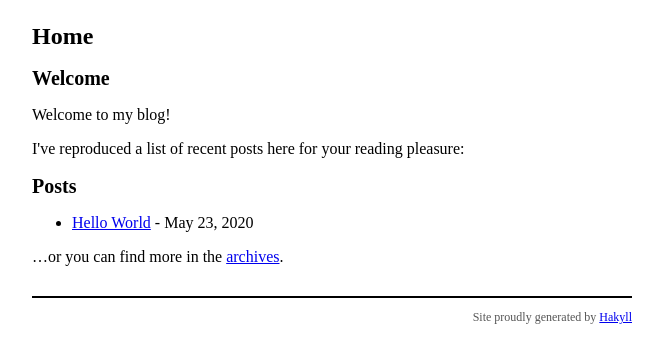
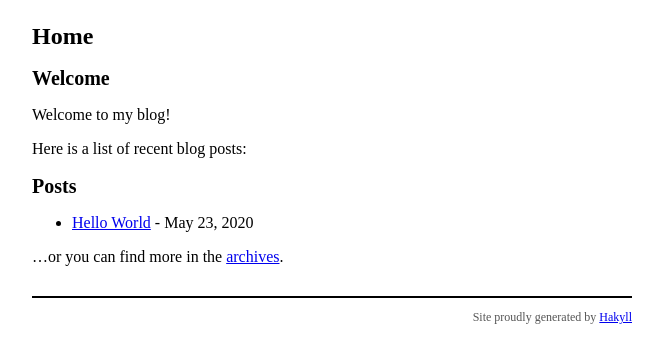
Before and after one commit to Cjen1/Cjen1.github.io, a plain HTML site: page index.html in a window 1280 px wide. Shown: the part 54-416 px from the top of the page, without its empty margins (308-971 px from the left). Drawn offline with Linux system fonts and the light colour scheme.

Commit message:
snapshot 10/27/20 14:16

```diff
--- a/index.html
+++ b/index.html
@@ -27,7 +27,7 @@
 
 <p>Welcome to my blog!</p>
 
-<p>I've reproduced a list of recent posts here for your reading pleasure:</p>
+<p>Here is a list of recent blog posts:</p>
 
 <h2>Posts</h2>
 <ul>
```
